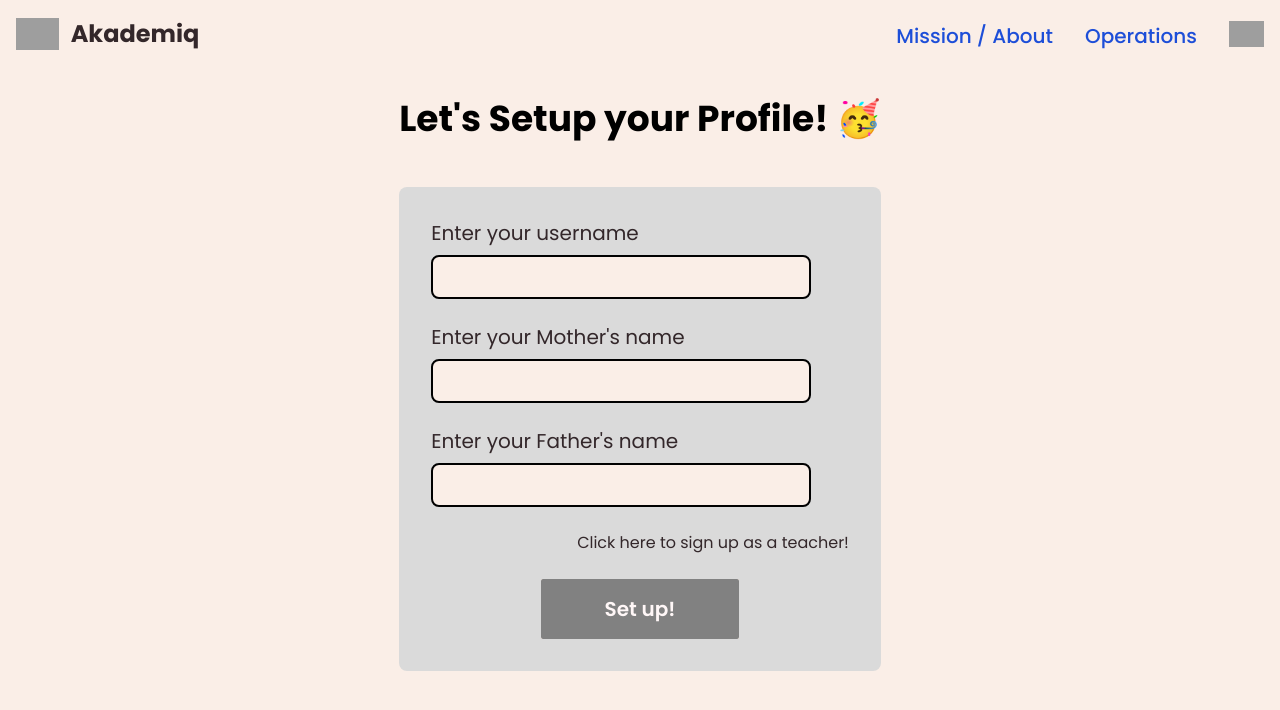
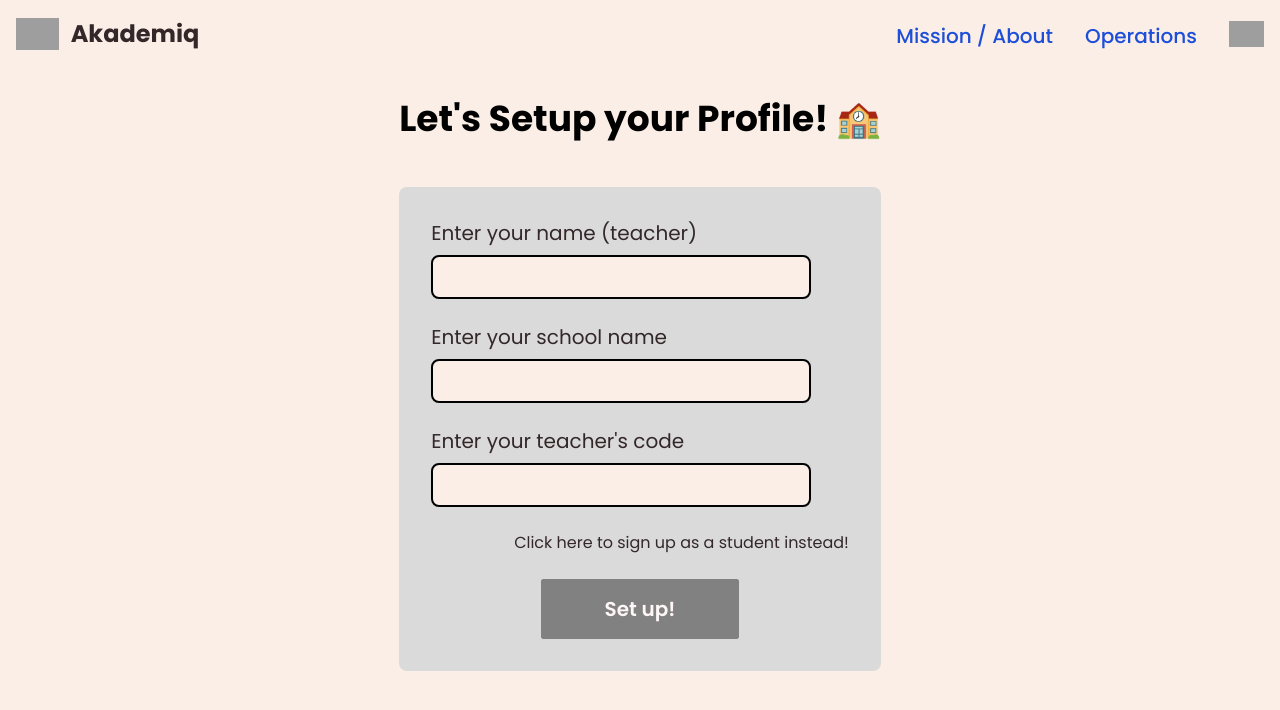
Before and after one commit to 0Armaan025/akademiq, a React (Create React App) app: page / in a window 1280 px wide. Shown: the top 710 px of the page. Built offline with nearby package versions, Linux system fonts and the light colour scheme; grey boxes are pictures that could not be loaded; a web font is replaced by a local one.

Commit message:
teacher setup screen doen

```diff
--- a/src/App.js
+++ b/src/App.js
@@ -1,11 +1,12 @@
 import React from "react";
 import HomePage from "./pages/home/HomePage";
-import ProfileSetupPage from "./pages/profile-set-up/ProfileSetupPage";
+import ProfileSetupPage from "./pages/profile-set-up/student/ProfileSetupPage";
+import ProfileSetUpPage from "./pages/profile-set-up/teacher/ProfileSetUpPage";
 
 export default function App() {
   return (
     <>
-      <ProfileSetupPage />
+      <ProfileSetUpPage />
     </>
   );
 }
--- a/src/pages/profile-set-up/ProfileSetupPage.jsx
+++ b/src/pages/profile-set-up/student/ProfileSetupPage.jsx
@@ -1,6 +1,6 @@
 import React from "react";
 import "./profilesetuppage.css";
-import Navbar from "../../components/navbar/Navbar";
+import Navbar from "../../../components/navbar/Navbar";
 
 const ProfileSetupPage = () => {
   return (
@@ -41,7 +41,7 @@ const ProfileSetupPage = () => {
                 fontFamily: "Poppins",
               }}
             >
-              Enter your Mother's name
+              Enter your School name
             </label>
 
             <input
--- /dev/null
+++ b/src/pages/profile-set-up/teacher/ProfileSetUpPage.jsx
@@ -0,0 +1,102 @@
+import React from "react";
+import "./profilesetuppage.css";
+import Navbar from "../../../components/navbar/Navbar";
+
+const ProfileSetUpPage = () => {
+  return (
+    <>
+      <Navbar />
+      <div className="profileSetupPage flex flex-col justify-center items-center">
+        <center>
+          <h3
+            className="mt-8 text-4xl font-bold text-#33272a]"
+            style={{ fontFamily: "Poppins" }}
+          >
+            Let's Setup your Profile! 🏫
+          </h3>
+          <br />
+          <br />
+          <div className="detailsField flex flex-col justify-start items-start bg-[#dadada] p-8 rounded-lg ">
+            <label
+              className="text-xl text-[#33272a]"
+              style={{
+                fontFamily: "lato",
+                background: "none",
+                fontFamily: "Poppins",
+              }}
+            >
+              Enter your name (teacher)
+            </label>
+
+            <input
+              type="text"
+              className="p-2 px-2 w-[380px] mt-2 border-2 border-black rounded-lg"
+            />
+            <br />
+            <label
+              className="text-xl text-[#33272a]"
+              style={{
+                fontFamily: "lato",
+                background: "none",
+                fontFamily: "Poppins",
+              }}
+            >
+              Enter your school name
+            </label>
+
+            <input
+              type="text"
+              className="p-2 px-2 w-[380px] mt-2 border-2 border-black rounded-lg"
+            />
+            <br />
+            <label
+              className="text-xl text-[#33272a]"
+              style={{
+                fontFamily: "lato",
+                background: "none",
+                fontFamily: "Poppins",
+              }}
+            >
+              Enter your teacher's code
+            </label>
+
+            <input
+              type="number"
+              className="p-2 px-2 w-[380px] mt-2 border-2 border-black rounded-lg"
+            />
+            <br />
+            <div
+              className="teacherSignUpDiv flex flex-row justify-end items-end w-full bg-none"
+              style={{ background: "none" }}
+            >
+              <h4
+                style={{ background: "none", fontFamily: "Poppins" }}
+                className="text-[#33272a] hover:cursor-pointer"
+              >
+                Click here to sign up as a student instead!
+              </h4>
+            </div>
+            <br />
+            <div
+              className="buttonDiv w-full flex flex-row justify-center items-center bg-none"
+              style={{ background: "none" }}
+            >
+              <center>
+                <button
+                  className="setupProfileBtn py-4 px-16 text-xl font-semibold rounded-sm bg-[#818181] text-[#fff7f7] hover:scale-105 transition-transform"
+                  value=""
+                  style={{ fontFamily: "Poppins" }}
+                >
+                  Set up!
+                </button>
+              </center>
+            </div>
+          </div>
+          <br />
+        </center>
+      </div>
+    </>
+  );
+};
+
+export default ProfileSetUpPage;
```
Also changed, not shown: src/pages/profile-set-up/student/profilesetuppage.css (renamed from src/pages/profile-set-up/profilesetuppage.css), src/pages/profile-set-up/teacher/profilesetuppage.css (added).
